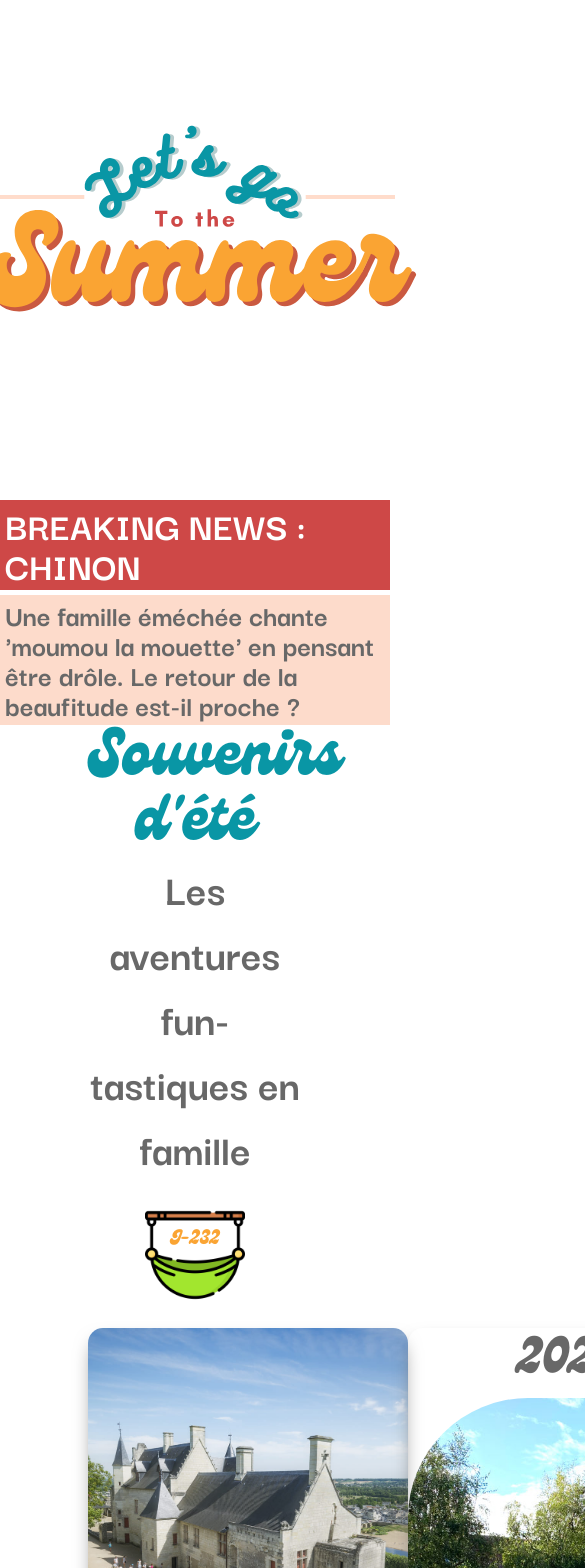
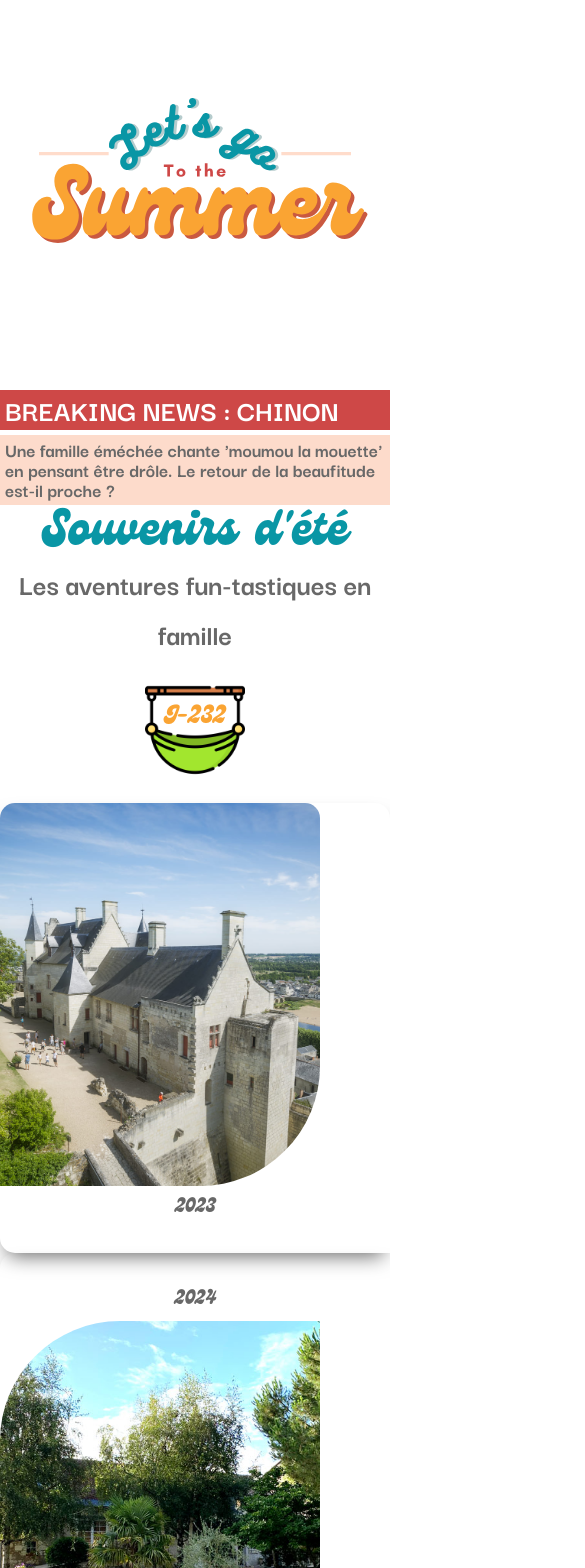
Before and after one commit to PixelsAndCookies/lets-go-to-the-summer, a React (Vite) app: page / in a window 390 px wide. Shown: the top 1568 px of the page, 585 px wide, since content can reach past the window. Built offline with nearby package versions, Linux system fonts and the light colour scheme.

Commit message:
Mobile first dans les différents composants

```diff
--- a/src/components/BreakingNews/_BreakingNews.scss
+++ b/src/components/BreakingNews/_BreakingNews.scss
@@ -3,7 +3,7 @@
     color: $color-white;
     font-family: mainPolice;
     padding: 0.5rem;
-    font-size: 4rem;
+    font-size: 3rem;
     font-weight:600;
 }
 .news-text {
@@ -12,13 +12,15 @@
     font-family: mainPolice;
     padding: 0.5rem;
     margin: 0.5rem 0;
-    font-size: 3rem;
+    font-size: 2rem;
 }
 
-.visible {
-    display: block;
+@media screen and (min-width: 860px) {
+    .news-categ {
+        font-size: 4rem;
+    }
+
+    .news-text {
+        font-size: 3rem;
+    }
 }
-
-.hidden {
-    display: none;
-}
--- a/src/components/Counter/_Coutner.scss
+++ b/src/components/Counter/_Coutner.scss
@@ -12,7 +12,7 @@ div.counter-container{
         top:25%;
         left:50%;
         transform: translate(-50%);
-        font-size:2rem;
+        font-size:2.5rem;
         color:$color-yellow;
         font-family: titlePolice;
 
@@ -33,13 +33,13 @@ div.counter-container{
             top: 22%;
             left: 50%;
             transform: translate(-50%);
-            font-size: 3rem;
+            font-size: 3.5rem;
             color: $color-yellow;
             font-family: titlePolice;
 
             span {
                 display:block;
-                font-size:2rem;
+                font-size:2.5rem;
             }
         }
     }
--- a/src/pages/Home/_Home.scss
+++ b/src/pages/Home/_Home.scss
@@ -1,16 +1,31 @@
 .main-container {
-    width: 55%;
+    width: 100%;
     margin: auto;
 }
 
 h1 {
     color: $color-blue;
     font-family: titlePolice;
-    font-size: 6.5rem;
+    font-size: 5rem;
     text-align: center;
 }
 h1 span {
     font-family: mainPolice;
     color: $color-grey;
-    font-size: 4.5rem;
+    font-size: 3rem;
 }
+
+
+@media screen and (min-width: 860px) {
+.main-container {
+        width: 55%;
+    }
+
+    h1 {
+        font-size: 6.5rem;
+    }
+
+    h1 span {
+        font-size: 4.5rem;
+    }
+}
--- a/src/style/_reset.scss
+++ b/src/style/_reset.scss
@@ -34,6 +34,9 @@ body {
 	max-width:1480px;
 	margin:auto;
 }
+img{
+	max-width:100%;
+}
 ol, ul {
 	list-style: none;
 }
--- a/src/style/main.css
+++ b/src/style/main.css
@@ -34,6 +34,10 @@ body {
   line-height: 1;
   max-width: 1480px;
   margin: auto;
+}
+
+img {
+  max-width: 100%;
 }
 
 ol, ul {
@@ -73,29 +77,40 @@ header {
 }
 
 .main-container {
-  width: 55%;
+  width: 100%;
   margin: auto;
 }
 
 h1 {
   color: #0996a5;
   font-family: titlePolice;
-  font-size: 6.5rem;
+  font-size: 5rem;
   text-align: center;
 }
 
 h1 span {
   font-family: mainPolice;
   color: #686868;
-  font-size: 4.5rem;
+  font-size: 3rem;
 }
 
+@media screen and (min-width: 860px) {
+  .main-container {
+    width: 55%;
+  }
+  h1 {
+    font-size: 6.5rem;
+  }
+  h1 span {
+    font-size: 4.5rem;
+  }
+}
 .news-categ {
   background-color: #ce4847;
   color: #ffffff;
   font-family: mainPolice;
   padding: 0.5rem;
-  font-size: 4rem;
+  font-size: 3rem;
   font-weight: 600;
 }
 
@@ -105,17 +120,17 @@ h1 span {
   font-family: mainPolice;
   padding: 0.5rem;
   margin: 0.5rem 0;
-  font-size: 3rem;
+  font-size: 2rem;
 }
 
-.visible {
-  display: block;
+@media screen and (min-width: 860px) {
+  .news-categ {
+    font-size: 4rem;
+  }
+  .news-text {
+    font-size: 3rem;
+  }
 }
-
-.hidden {
-  display: none;
-}
-
 div.counter-container {
   position: relative;
   text-align: center;
@@ -129,7 +144,7 @@ div.counter-container p {
   top: 25%;
   left: 50%;
   transform: translate(-50%);
-  font-size: 2rem;
+  font-size: 2.5rem;
   color: #faa433;
   font-family: titlePolice;
 }
@@ -146,19 +161,17 @@ div.counter-container p span {
     top: 22%;
     left: 50%;
     transform: translate(-50%);
-    font-size: 3rem;
+    font-size: 3.5rem;
     color: #faa433;
     font-family: titlePolice;
   }
   div.counter-container p span {
     display: block;
-    font-size: 2rem;
+    font-size: 2.5rem;
   }
 }
 .cards-container {
   margin: auto;
-  display: flex;
-  justify-content: space-between;
 }
 .cards-container .card {
   height: 450px;
@@ -193,11 +206,17 @@ div.counter-container p span {
 .cards-container .card__date {
   font-family: titlePolice;
   color: #686868;
-  font-size: 5rem;
+  font-size: 2rem;
   text-align: center;
   padding: 1rem;
 }
 
+@media screen and (min-width: 860px) {
+  .cards-container {
+    display: flex;
+    justify-content: space-between;
+  }
+}
 footer {
   color: white;
   width: 100%;
@@ -213,6 +232,12 @@ footer .content {
   background-color: #faa433;
 }
 
+@media screen and (min-width: 860px) {
+  .cards-container {
+    display: flex;
+    justify-content: space-between;
+  }
+}
 html {
   font-size: 62.5%;
 }
@@ -220,4 +245,12 @@ html {
 body {
   font-family: mainPolice;
   font-size: 23px;
+}
+
+.visible {
+  display: block;
+}
+
+.hidden {
+  display: none;
 }/*# sourceMappingURL=main.css.map */
--- a/src/style/main.scss
+++ b/src/style/main.scss
@@ -14,5 +14,13 @@ html {
 
 body{
     font-family: mainPolice;
-    font-size:23px;
+    font-size:2.3rem;
 }
+
+.visible {
+    display: block;
+}
+
+.hidden {
+    display: none;
+}
```
Also changed, not shown: src/components/Cards/_Cards.scss (+7 -2 lines).
